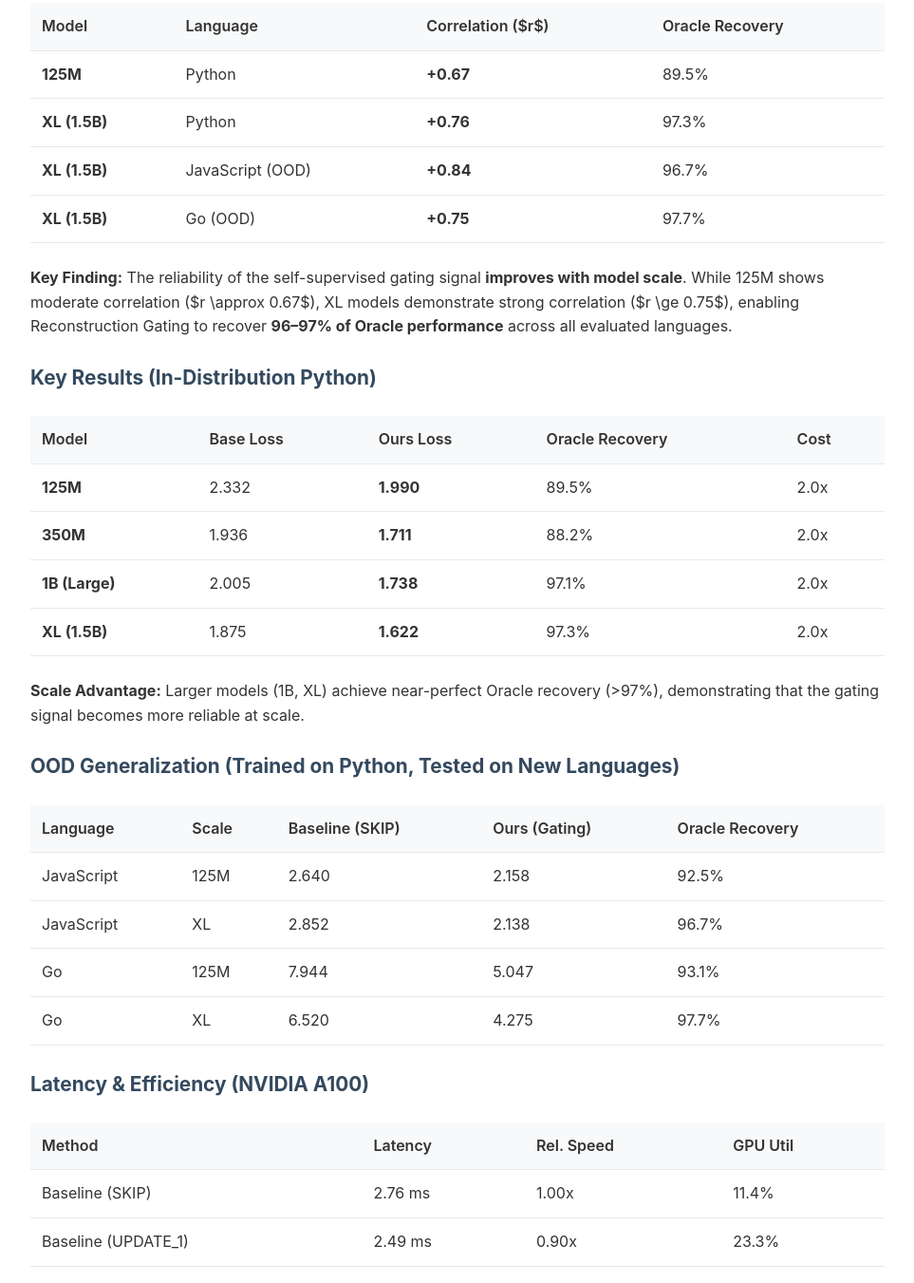
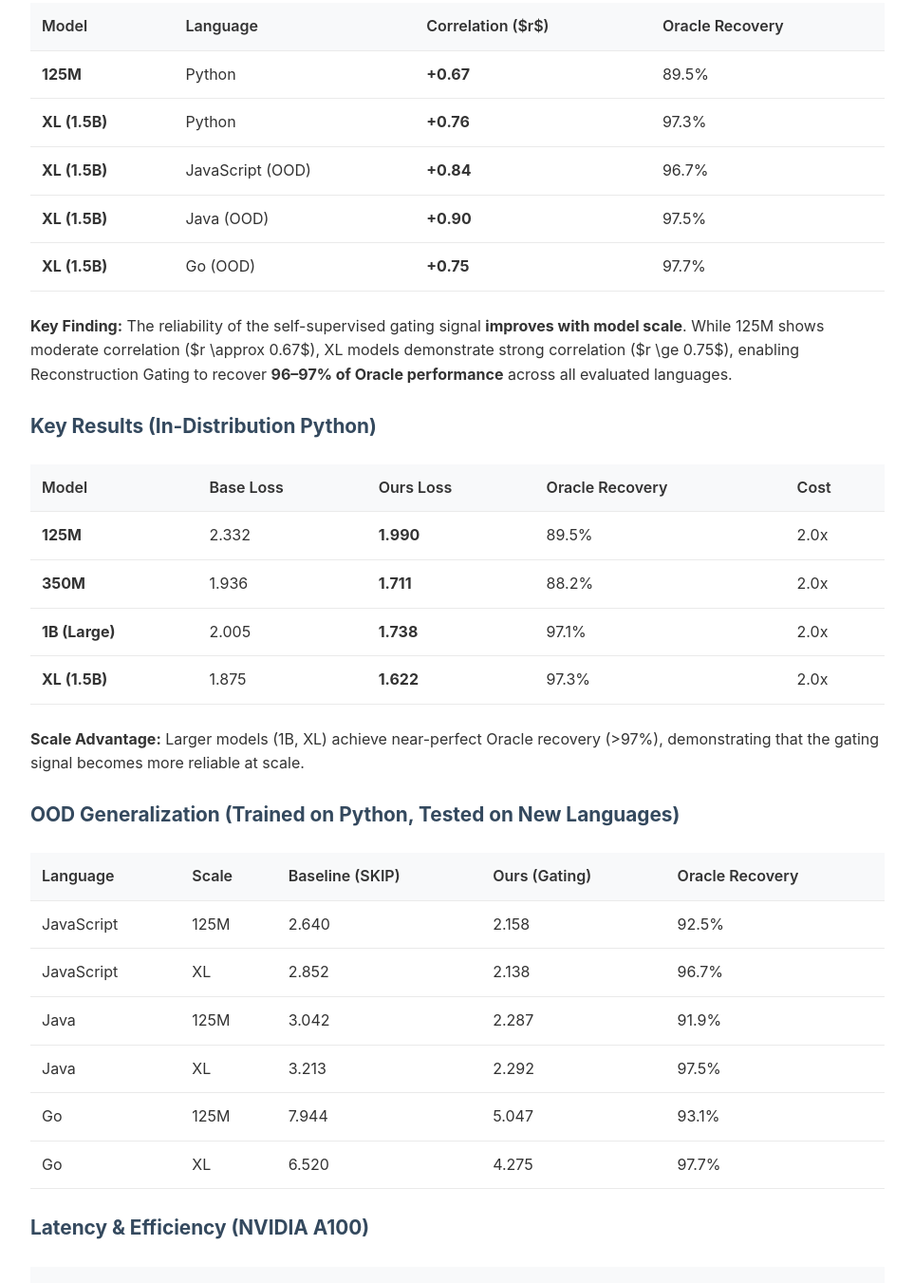
Before and after one commit to deveworld/ponderTTT-web, a plain HTML site: page index.html in a window 1280 px wide. Shown: the part 724-2075 px from the top of the page at 95% size, without its empty margins (158-1121 px from the left). Drawn offline with nearby package versions, Linux system fonts and the light colour scheme.

Commit message:
docs: add XL Java and 125M Java to all tables

```diff
--- a/index.html
+++ b/index.html
@@ -69,6 +69,12 @@
                         <td>JavaScript (OOD)</td>
                         <td><strong>+0.84</strong></td>
                         <td>96.7%</td>
+                    </tr>
+                    <tr>
+                        <td><strong>XL (1.5B)</strong></td>
+                        <td>Java (OOD)</td>
+                        <td><strong>+0.90</strong></td>
+                        <td>97.5%</td>
                     </tr>
                     <tr>
                         <td><strong>XL (1.5B)</strong></td>
@@ -154,6 +160,20 @@
                         <td>2.852</td>
                         <td>2.138</td>
                         <td>96.7%</td>
+                    </tr>
+                    <tr>
+                        <td>Java</td>
+                        <td>125M</td>
+                        <td>3.042</td>
+                        <td>2.287</td>
+                        <td>91.9%</td>
+                    </tr>
+                    <tr>
+                        <td>Java</td>
+                        <td>XL</td>
+                        <td>3.213</td>
+                        <td>2.292</td>
+                        <td>97.5%</td>
                     </tr>
                     <tr>
                         <td>Go</td>
```
